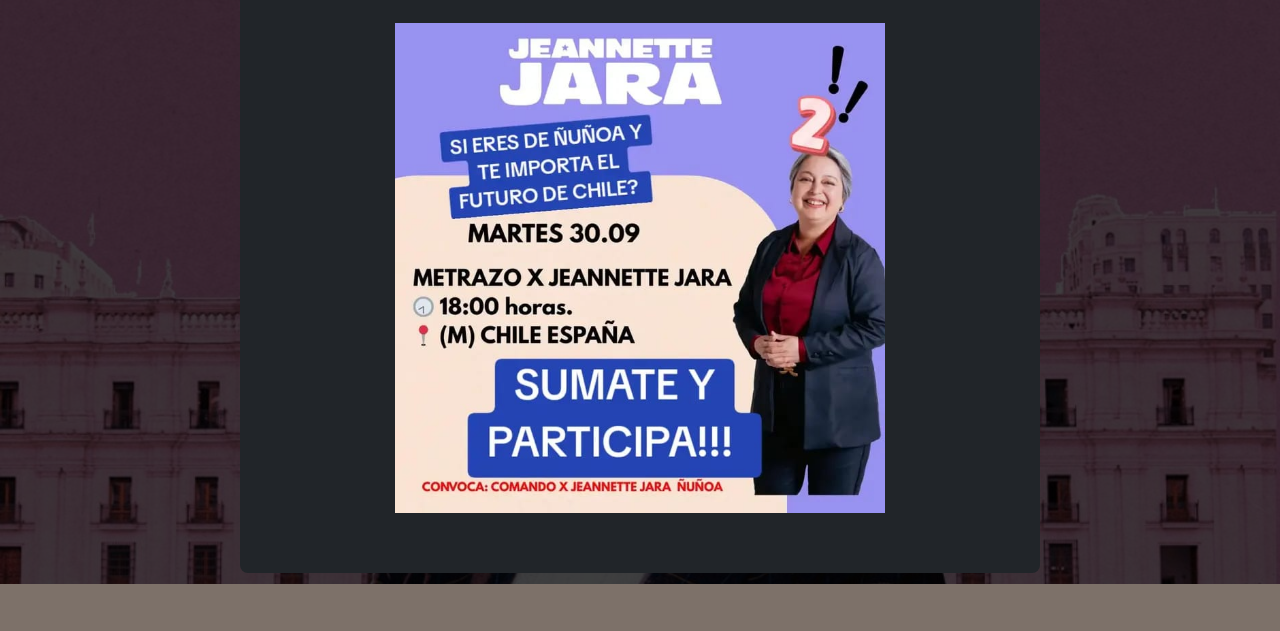
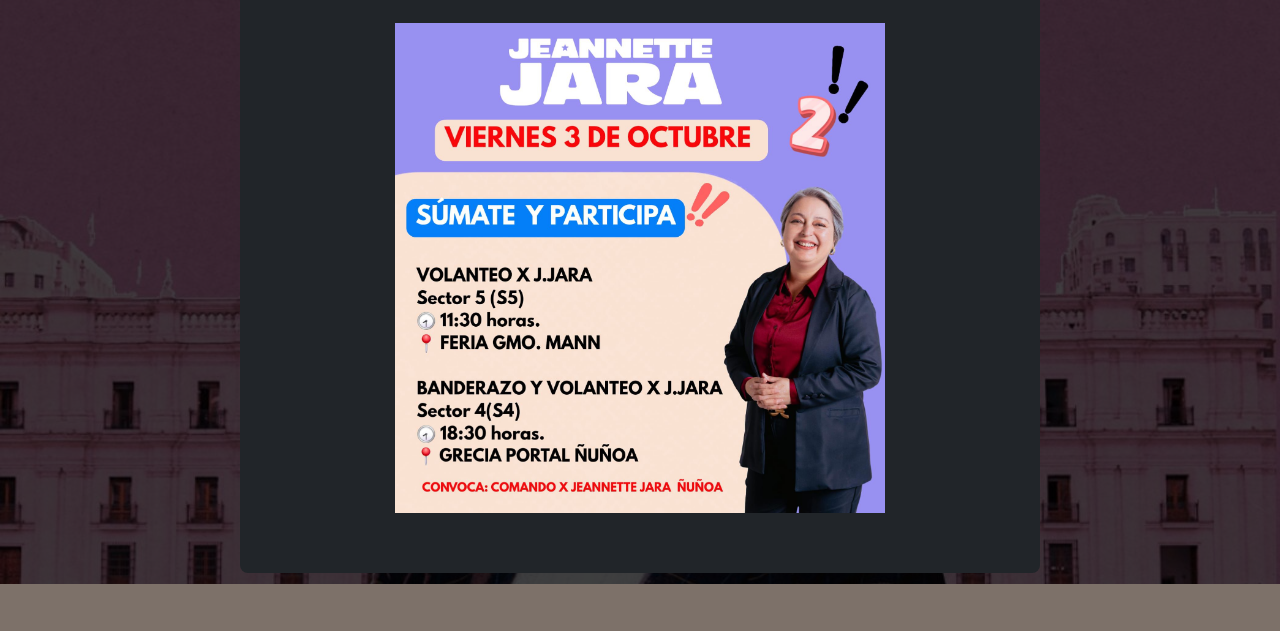
Before and after one commit to back-up-joe/la-jaraneta-nunoina, a plain HTML site: page index.html in a window 1280 px wide. Shown: the part 144-775 px from the top of the page. Drawn offline with nearby package versions, Linux system fonts and the light colour scheme.

Commit message:
actualización 03-10-2025

```diff
--- a/index.html
+++ b/index.html
@@ -146,8 +146,14 @@
                         </div> -->
 
                         <!-- Actividad 11 - Martes_30-09-2025 -->
+                        <!--
                         <div class="col">
                             <img src="img/actividades/11a-chile-espana_30-09-2025.jpg" class="img-fluid w-100" alt="" style="height: 600px; padding: 10px; padding-bottom: 60px;">
+                        </div> -->
+
+                        <!-- Actividad 12 - Viernes_03-10-2025 -->
+                        <div class="col">
+                            <img src="img/actividades/12_viernes_03-10-2025.jpg" class="img-fluid w-100" alt="" style="height: 600px; padding: 10px; padding-bottom: 60px;">
                         </div>
 
                     </div>
```
Also changed, not shown: img/actividades/12_viernes_03-10-2025.jpg (added).
